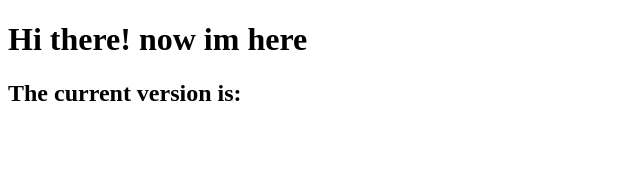
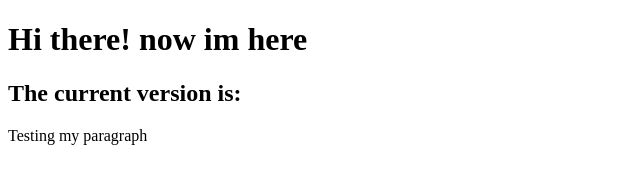
Before and after one commit to Donmagedon/CodingTest, a website: page src/index.html in a window 1280 px wide. Shown: the whole page, without its empty margins (0-640 px from the left). Drawn offline with Linux system fonts and the light colour scheme; no server answers.

Commit message:
second test of redeply action

```diff
--- a/src/index.html
+++ b/src/index.html
@@ -9,6 +9,7 @@
     <body>
         <h1>Hi there! now im here</h1>
         <h2 ><b>The current version is:<span id="display"></span></b></h2>
+        <p>Testing my paragraph</p>
     </body>
 </body>
 </html>
```
Also changed, not shown: .github/workflows/blank.yml (deleted), .github/workflows/updatePackage.yml.
